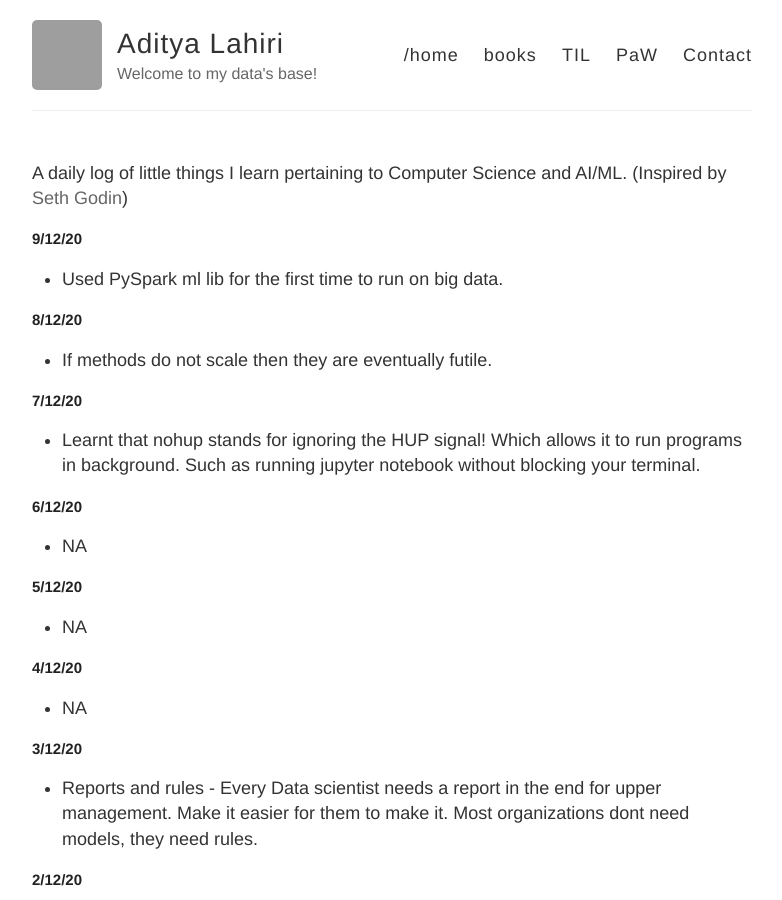
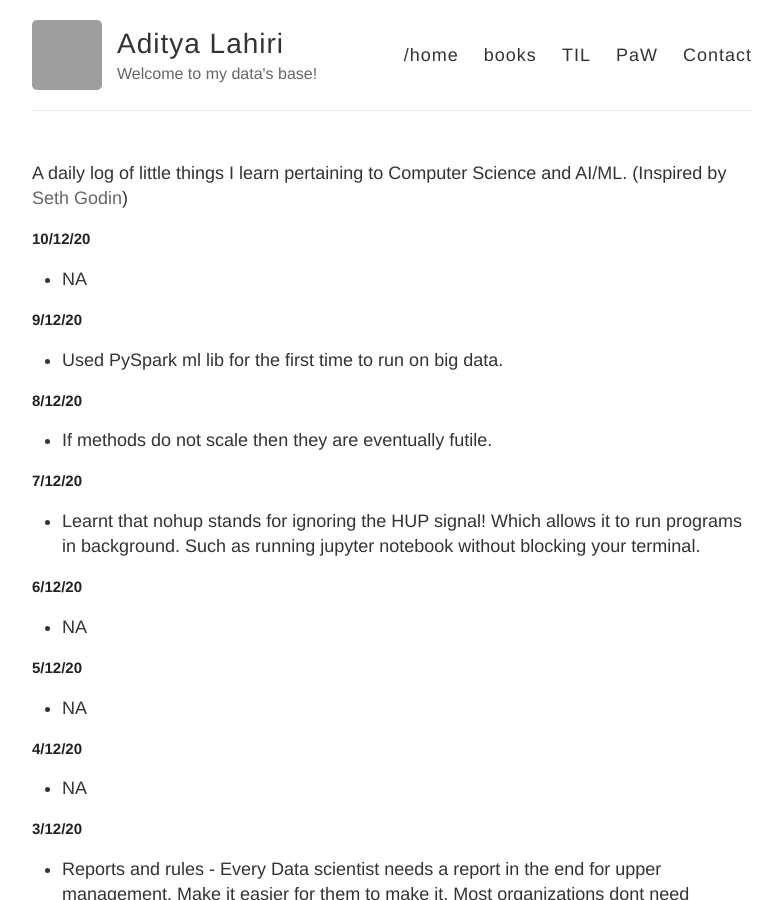
Before and after one commit to adityalahiri/adityalahiri.github.io, a Jekyll site: the page built from TIL.md, in a window 1280 px wide and 900 px high. Shown: the whole window, without its empty margins (248-1030 px from the left). Built offline with Jekyll 4.4.1, drawn with Linux system fonts in a browser that asks for light colours; our own code applies the rules of GitHub Pages for plain Markdown files; grey boxes are pictures that could not be loaded.

Commit message:
Update for 10/12

```diff
--- a/TIL.md
+++ b/TIL.md
@@ -1,5 +1,9 @@
 A daily log of little things I learn pertaining to Computer Science and AI/ML.
 (Inspired by [Seth Godin](https://seths.blog/))
+
+## 10/12/20
+
+* NA
 
 ## 9/12/20
 
```
